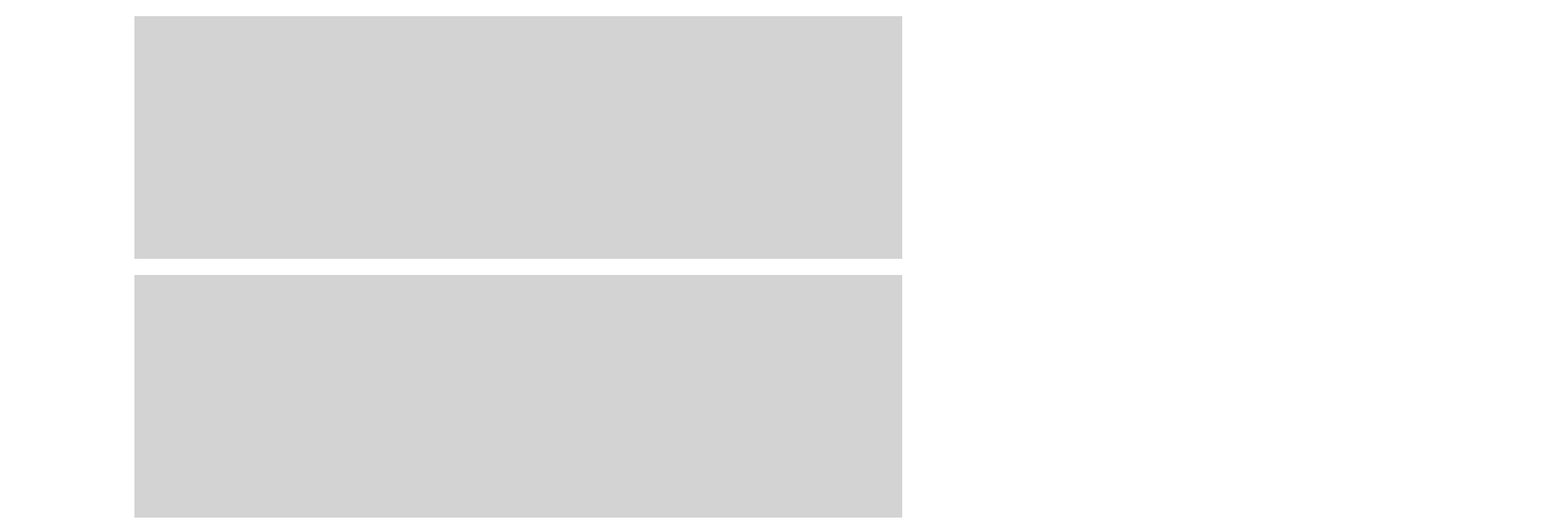
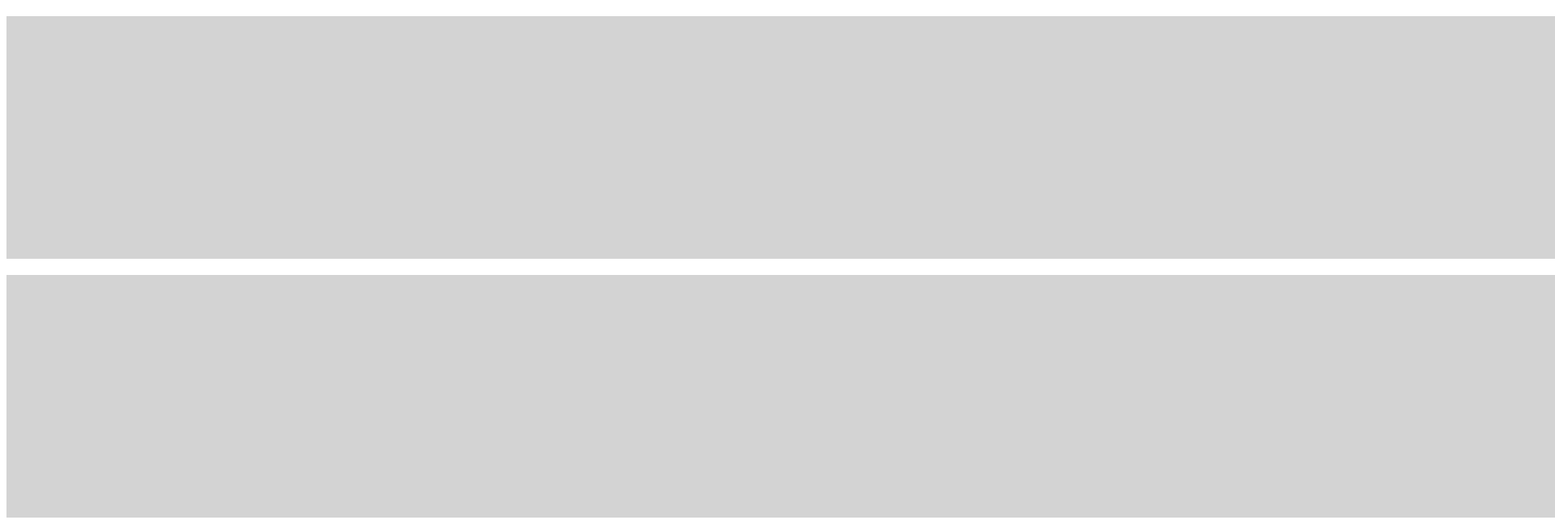
Before and after one commit to markcellus/scroll-js, a website: page demo/index.html in a window 1280 px wide. Shown: the top 643 px of the page at 81% size, 1920 px wide, since content can reach past the window. Drawn offline with Linux system fonts and the light colour scheme.

Commit message:
Preppin for horizontal scrolling

```diff
--- a/demo/index.html
+++ b/demo/index.html
@@ -6,7 +6,7 @@
 
     .module {
         margin: 20px auto;
-        width: 75%;
+        width: 215%;
         height: 300px;
     }
 
```
